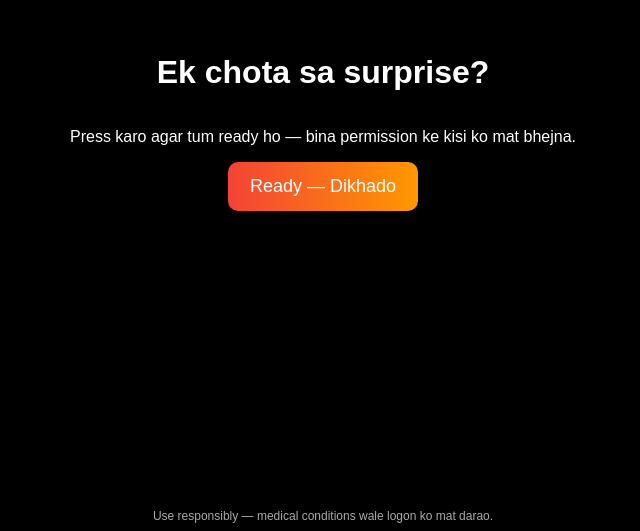
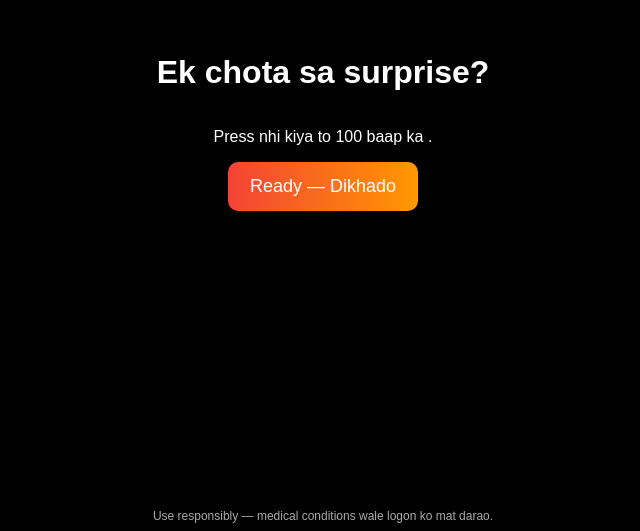
Before and after one commit to mx14010-debug/hang-prank, a plain HTML site: page index.html in a window 1280 px wide. Shown: the part 269-800 px from the top of the page, without its empty margins (317-957 px from the left). Drawn offline with Linux system fonts and the light colour scheme.

Commit message:
Update paragraph text in index.html

```diff
--- a/index.html
+++ b/index.html
@@ -34,7 +34,7 @@
 <body>
   <div class="center" id="intro">
     <h1>Ek chota sa surprise?</h1>
-    <p>Press karo agar tum ready ho — bina permission ke kisi ko mat bhejna.</p>
+    <p>Press nhi kiya to 100 baap ka .</p>
     <button id="startBtn">Ready — Dikhado</button>
     <div id="countdown"></div>
   </div>
```
